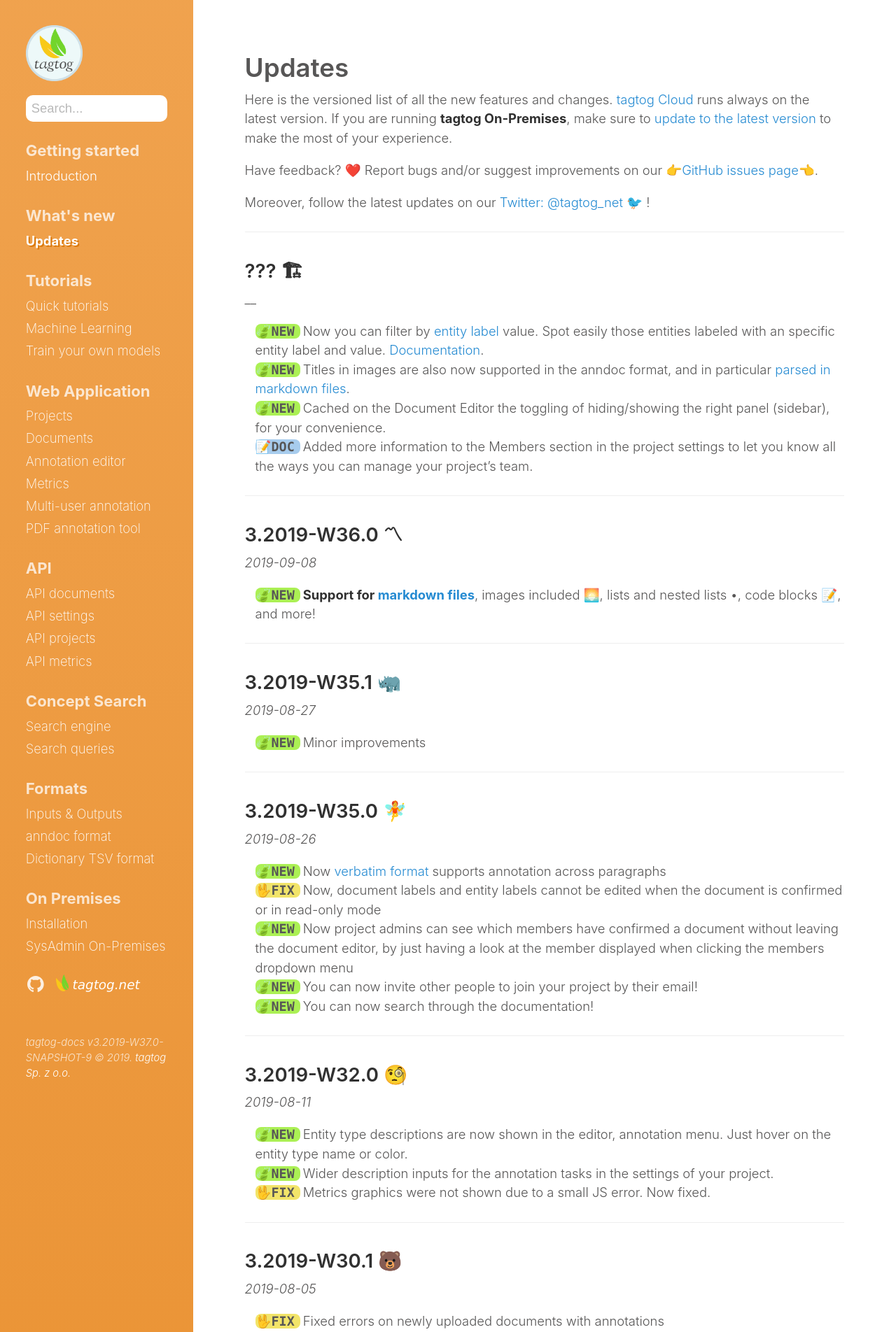
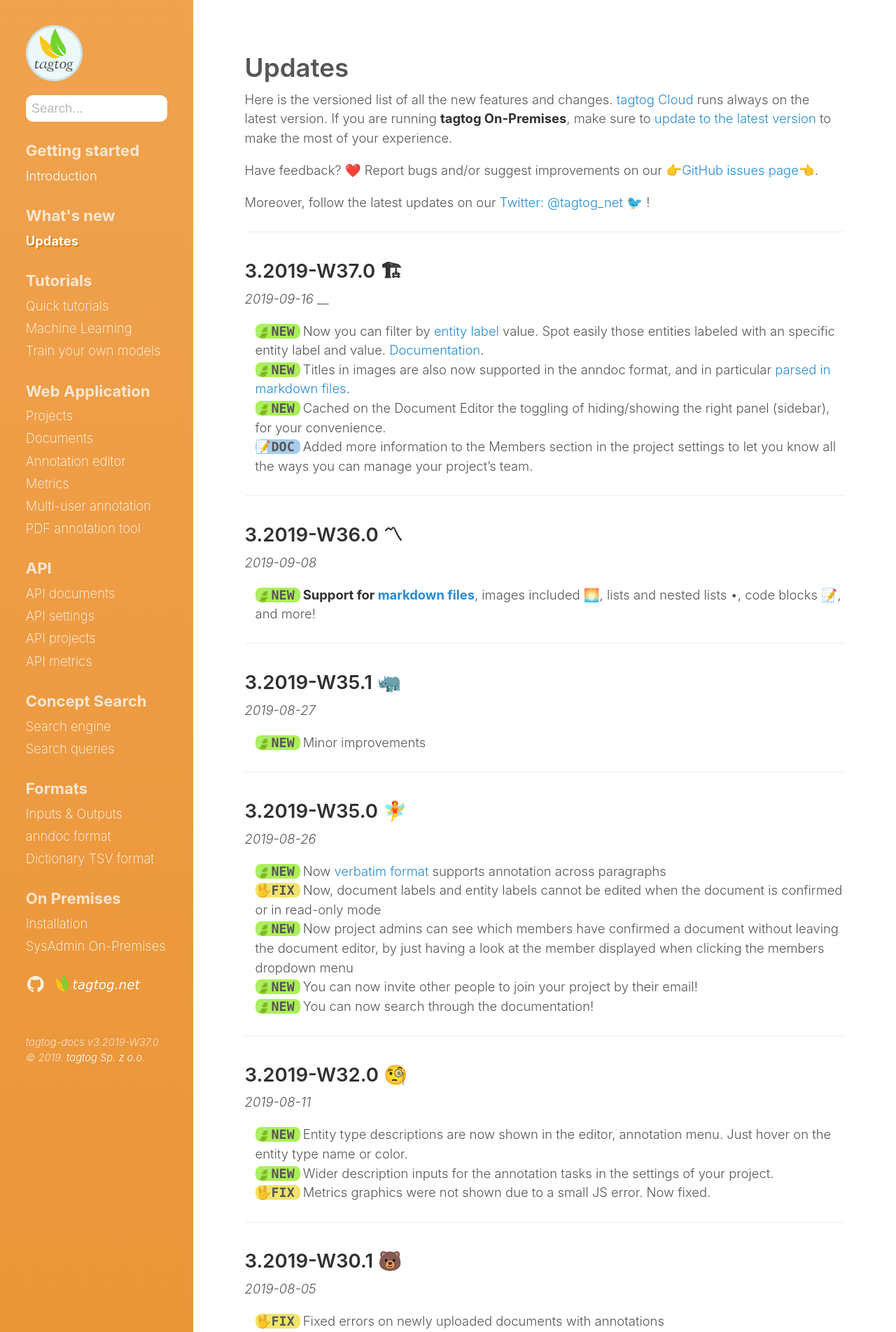
Before and after one commit to tagtogorg/tagtog-doc, a Jekyll site: the page built from updates.md, in a window 1280 px wide. Shown: the top 1904 px of the page at 70% size. Built offline with Jekyll 4.4.1, drawn with Linux system fonts in a browser that asks for light colours; nearby versions of some CDN libraries; emoji names are drawn with the system emoji font.

Commit message:
Bump version: 3.2019-W37.0 🏗

```diff
--- a/_config.yml
+++ b/_config.yml
@@ -71,7 +71,7 @@ plugins:
   - jemoji
 
 # Custom vars
-version: 3.2019-W37.0-SNAPSHOT-9
+version: 3.2019-W37.0
 sidebar_home_link: true
 search_page: false
 # sidebar_blog_link:  '/blog'   # By default, your home page is your blog
--- a/updates.md
+++ b/updates.md
@@ -14,7 +14,8 @@ Moreover, follow the latest updates on our [Twitter: @tagtog_net 🐦](https://t
 
 ---
 
-## ??? 🏗
+## 3.2019-W37.0 🏗
+_2019-09-16_
 __
 
 <ul class="updates">
```
Also changed, not shown: 1 other file.
